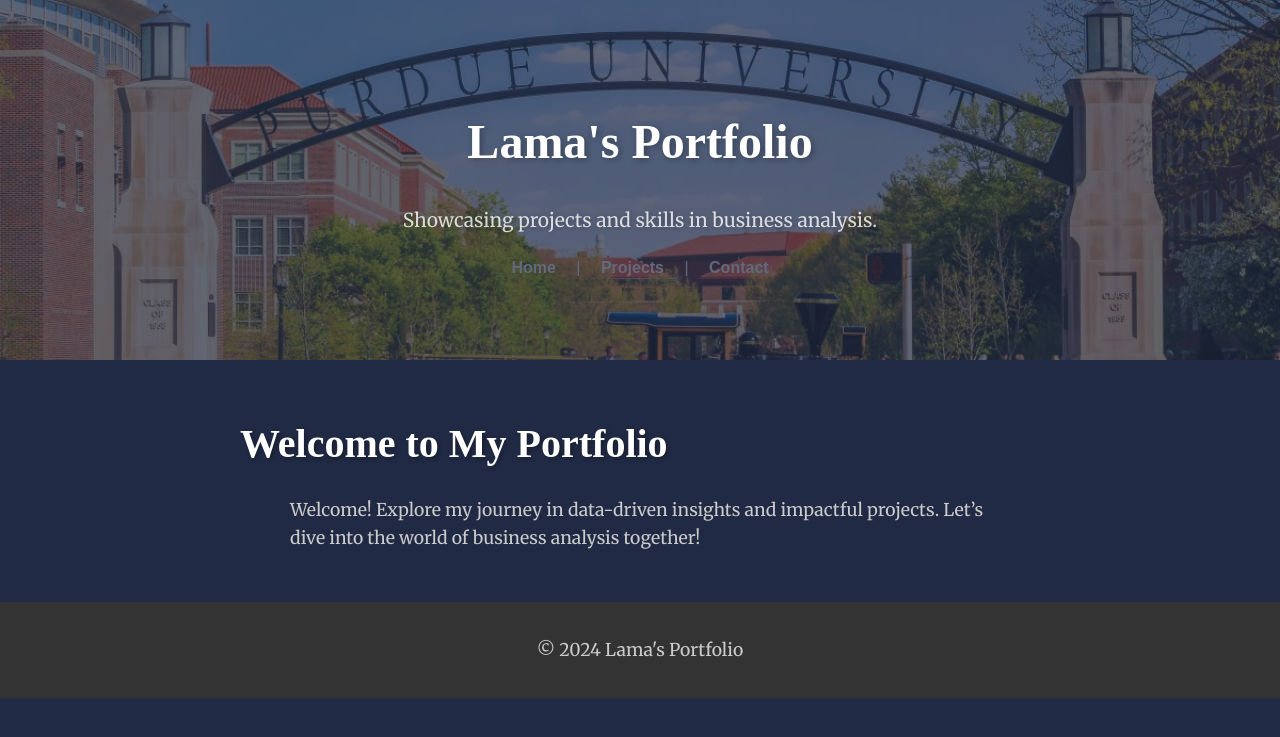
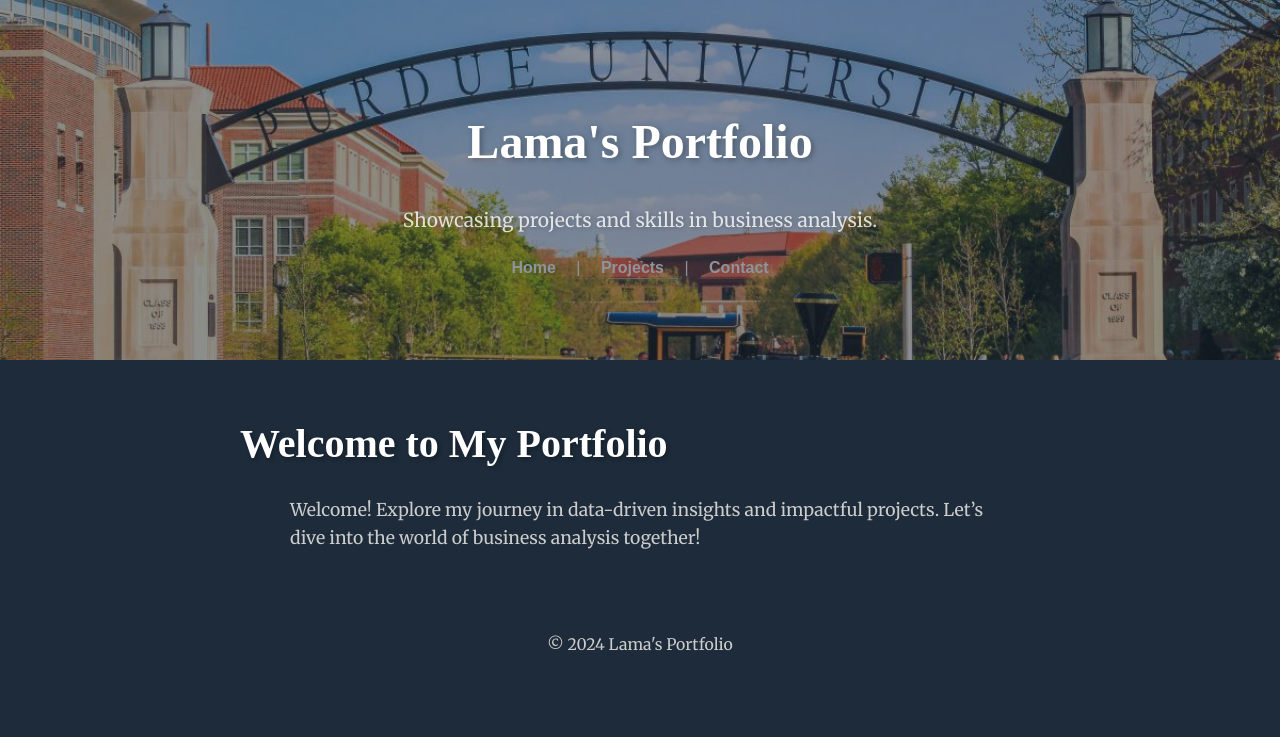
Before and after one commit to LamaJuraisi/Portfolio, a Jekyll site: the page built from index.md, in a window 1280 px wide. Shown: the top 737 px of the page. Built offline with Jekyll 4.4.1, drawn with Linux system fonts in a browser that asks for light colours; some web fonts are replaced.

Commit message:
Update main.css

```diff
--- a/assets/css/main.css
+++ b/assets/css/main.css
@@ -3,7 +3,7 @@ body {
   font-family: 'Raleway', sans-serif;
   line-height: 1.6;
   color: #CCCCCC; /* Slightly lighter for readability */
-  background-color: #202A44; /* Navy background */
+  background-color: #1D2B3A; /* Updated navy background color */
   margin: 0;
 }
 
@@ -17,7 +17,7 @@ header {
   padding: 5em 1em;
 }
 
-/* Overlay Effect with Navy Blue Tint */
+/* Overlay Effect with Updated Tint */
 header::before, .overlay {
   content: "";
   position: absolute;
@@ -25,7 +25,7 @@ header::before, .overlay {
   left: 0;
   right: 0;
   bottom: 0;
-  background: rgba(32, 42, 68, 0.7); /* Navy tint */
+  background: rgba(29, 43, 58, 0.5); /* Updated navy tint color */
   z-index: 0;
 }
 
@@ -76,7 +76,7 @@ nav a:hover {
 
 .actions .button:hover {
   background-color: white;
-  color: #202A44;
+  color: #1D2B3A; /* Updated button hover color */
 }
 
 /* Top Left Corner Information */
@@ -110,11 +110,13 @@ main {
 
 /* Footer */
 footer {
-  background: #333;
-  color: white;
+  background: #1D2B3A; /* Match footer to body color */
+  color: #CCCCCC; /* Slightly lighter text for readability */
   text-align: center;
   padding: 1em;
   margin-top: auto;
+  font-size: 0.9em; /* Smaller font for footer */
+  font-weight: normal; /* Remove bold */
 }
 
 /* Heading Styling */
@@ -162,5 +164,5 @@ a.button {
 
 a.button:hover {
   background-color: white;
-  color: #202A44;
+  color: #1D2B3A; /* Updated hover color for contrast */
 }
```
